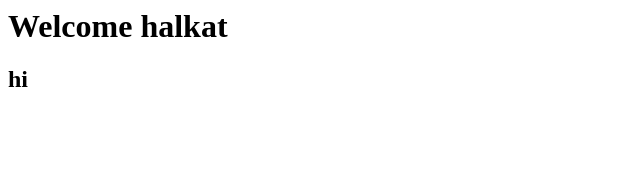
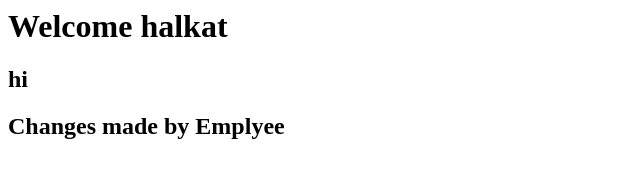
Before and after one commit to SheikhRamzan/Central-Repo-Demo, a plain HTML site: page index.html in a window 1280 px wide. Shown: the whole page, without its empty margins (0-640 px from the left). Drawn offline with Linux system fonts and the light colour scheme.

Commit message:
Added feature1

```diff
--- a/index.html
+++ b/index.html
@@ -2,4 +2,5 @@
 <title>This is my website</title>
 <h1>Welcome halkat</h1>
 <h2>hi </h2>
+<h2>Changes made by Emplyee</h2>
 </html>
```
